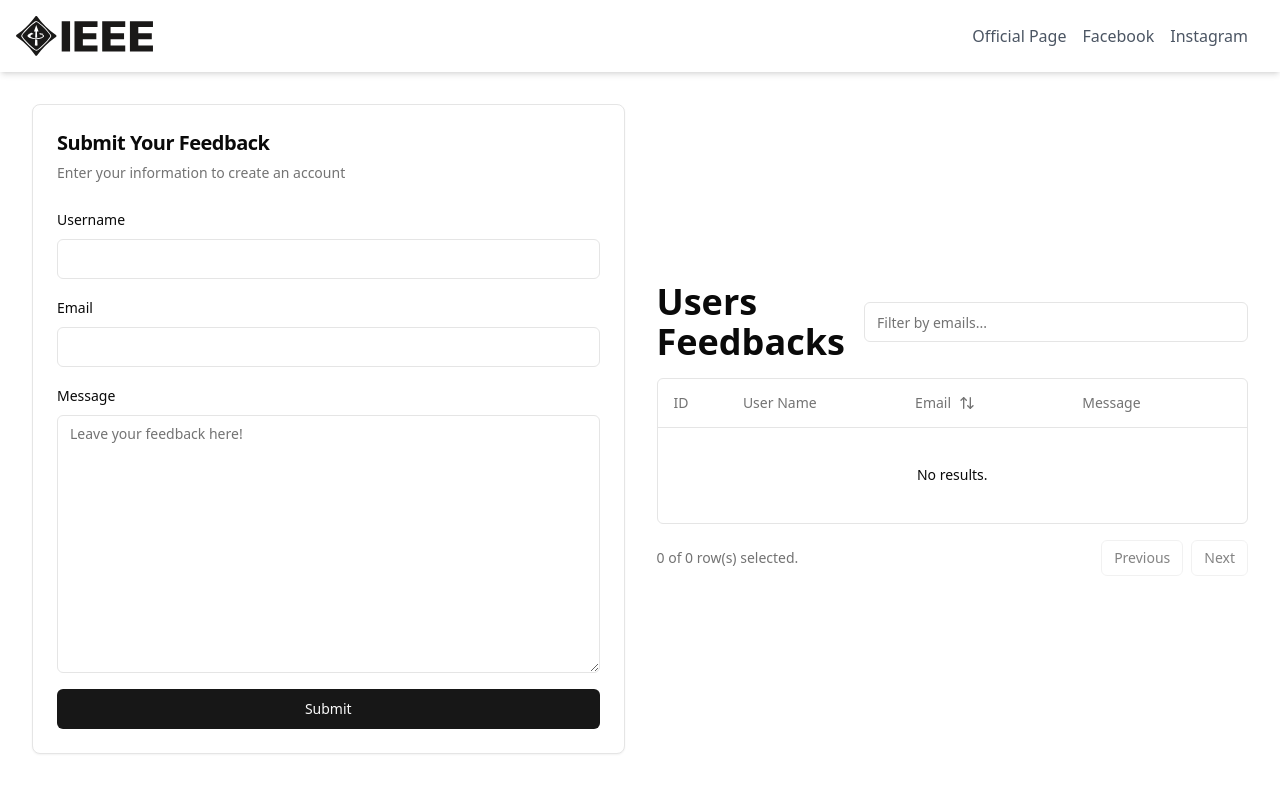
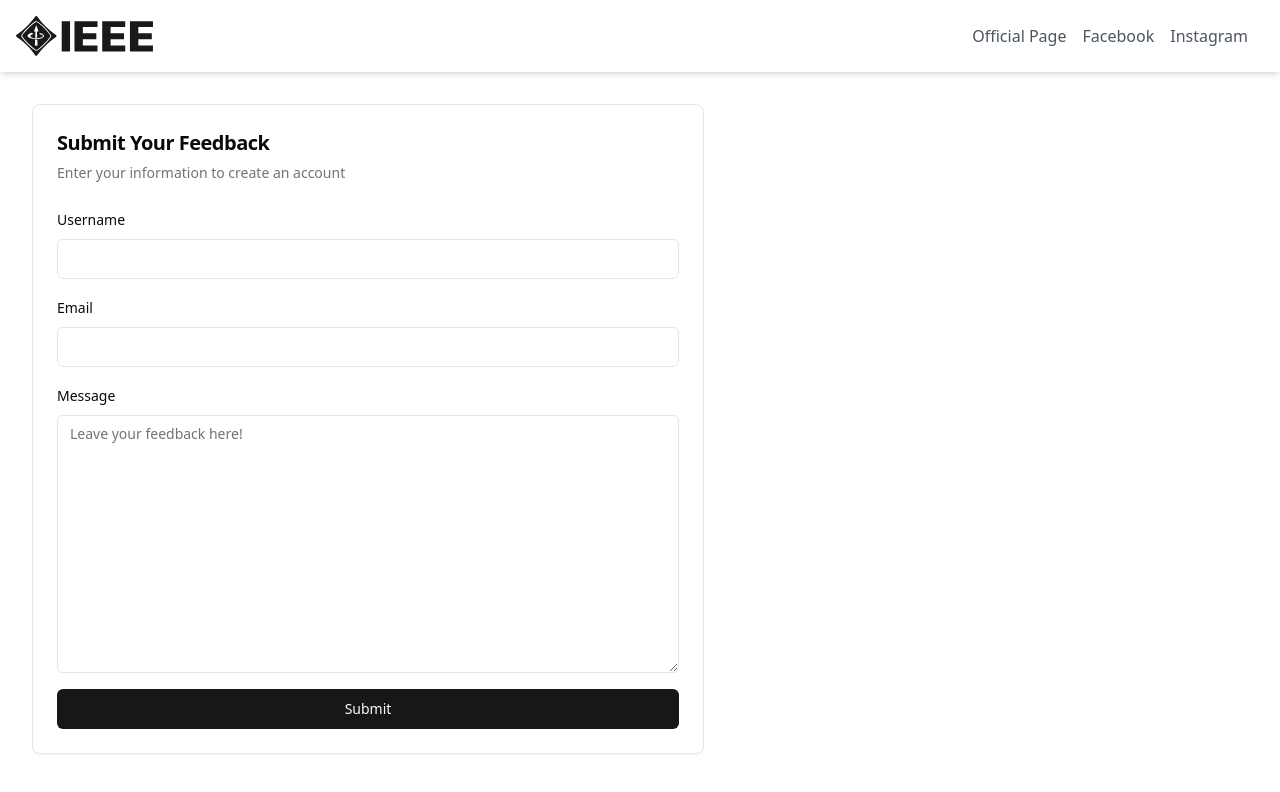
Before and after one commit to AhmedHawater2003/IEEE-Feedback-Submission-Project, a React (Vite) app: page / in a window 1280 px wide. Shown: the top 792 px of the page. Built offline with nearby package versions, Linux system fonts and the light colour scheme.

Commit message:
refactor: Move the form into another file and add proper naming

```diff
--- a/src/App.tsx
+++ b/src/App.tsx
@@ -1,73 +1,37 @@
-import { Button } from "@/components/ui/button";
-import {
-  Card,
-  CardContent,
-  CardDescription,
-  CardHeader,
-  CardTitle,
-} from "@/components/ui/card";
-import {
-  Form,
-  FormControl,
-  FormField,
-  FormItem,
-  FormLabel,
-  FormMessage,
-} from "@/components/ui/form";
-import { Input } from "@/components/ui/input";
-import { zodResolver } from "@hookform/resolvers/zod";
+import FeedbackForm from "@/components/feedback-form";
+import { FullFeedbackDialog } from "@/components/full-feedback-dialog";
+import Header from "@/components/header";
+import { Feedback } from "@/data/schemas";
 import { useState } from "react";
-import { useForm } from "react-hook-form";
-import { z } from "zod";
-import { Textarea } from "./components/ui/textarea";
-import { FeedbackDialog } from "./FullFeedbackDialog";
-import Header from "./Header";
-import { Feedback, TableData, formSchema } from "./lib/types";
-import { DataTableDemo } from "./Table";
 
 export default function App() {
-  const [data, setData] = useState<TableData[]>([]);
+  const [feedbacks, setFeedbacks] = useState<Feedback[]>([]);
   const [id, setId] = useState(1);
   const [isDialogOpen, setIsDialogOpen] = useState(false);
-  const [selectedFeedback, setSelectedFeedback] = useState<TableData | null>(
+  const [selectedFeedback, setSelectedFeedback] = useState<Feedback | null>(
     null
   );
 
-  const handleViewFeedback = (feedback: TableData) => {
+  const handleViewFullFeedback = (feedback: Feedback) => {
     setSelectedFeedback(feedback);
     setIsDialogOpen(true);
   };
 
-  function handleDelete(id: number) {
-    setData((prevData) => prevData.filter((item) => item.id !== id));
+  function handleDeleteFeedback(id: number) {
+    setFeedbacks((prevData) => prevData.filter((item) => item.id !== id));
   }
 
-  function handleAdd(feedback: Feedback) {
-    setData((prevData) => [...prevData, { ...feedback, id: id }]);
+  function handleAddFeedback(feedback: Feedback) {
+    setFeedbacks((prevData) => [...prevData, { ...feedback, id: id }]);
     setId((prevId) => prevId + 1);
   }
   return (
     <>
       <Header />
       <div className="flex flex-col md:flex-row items-center gap-8 p-8">
-        <Card className="w-full max-w-md sm:max-w-lg md:max-w-xl lg:max-w-2xl">
-          <CardHeader>
-            <CardTitle className="text-xl">Submit Your Feedback</CardTitle>
-            <CardDescription>
-              Enter your information to create an account
-            </CardDescription>
-          </CardHeader>
-          <CardContent>
-            <ProfileForm addNewEntry={handleAdd} />
-          </CardContent>
-        </Card>
-        <DataTableDemo
-          data={data}
-          viewFeedback={handleViewFeedback}
-          deleteFeedback={handleDelete}
-        />
+        <FeedbackForm onAddFeedback={handleAddFeedback} />
         {selectedFeedback && (
-          <FeedbackDialog
+          <FullFeedbackDialog
             isOpen={isDialogOpen}
             onClose={() => setIsDialogOpen(false)}
             feedback={selectedFeedback}
@@ -77,76 +41,3 @@ export default function App() {
     </>
   );
 }
-
-function ProfileForm({
-  addNewEntry,
-}: {
-  addNewEntry: (entry: Feedback) => void;
-}) {
-  const form = useForm<z.infer<typeof formSchema>>({
-    resolver: zodResolver(formSchema),
-    defaultValues: {
-      name: "",
-      email: "",
-      message: "",
-    },
-  });
-
-  function onSubmit(values: Feedback) {
-    addNewEntry(values);
-    form.reset();
-  }
-
-  return (
-    <Form {...form}>
-      <form onSubmit={form.handleSubmit(onSubmit)} className="space-y-4">
-        <FormField
-          control={form.control}
-          name="name"
-          render={({ field }) => (
-            <FormItem>
-              <FormLabel>Username</FormLabel>
-              <FormControl>
-                <Input {...field} />
-              </FormControl>
-              <FormMessage />
-            </FormItem>
-          )}
-        />
-        <FormField
-          control={form.control}
-          name="email"
-          render={({ field }) => (
-            <FormItem>
-              <FormLabel>Email</FormLabel>
-              <FormControl>
-                <Input {...field} />
-              </FormControl>
-              <FormMessage />
-            </FormItem>
-          )}
-        />
-        <FormField
-          control={form.control}
-          name="message"
-          render={({ field }) => (
-            <FormItem>
-              <FormLabel>Message</FormLabel>
-              <FormControl>
-                <Textarea
-                  {...field}
-                  placeholder="Leave your feedback here!"
-                  rows={12}
-                />
-              </FormControl>
-              <FormMessage />
-            </FormItem>
-          )}
-        />
-        <Button type="submit" className="w-full">
-          Submit
-        </Button>
-      </form>
-    </Form>
-  );
-}
--- /dev/null
+++ b/src/components/columns.tsx
@@ -0,0 +1,48 @@
+import { Feedback } from "@/data/schemas";
+import { ColumnDef } from "@tanstack/react-table";
+import { ArrowUpDown } from "lucide-react";
+import DataTableRowsActions from "./data-table-row-actions";
+import { Button } from "./ui/button";
+
+export const columns: ColumnDef<Feedback>[] = [
+  {
+    accessorKey: "id",
+    header: "ID",
+    cell: ({ row }) => <div className="capitalize">{row.getValue("id")}</div>,
+  },
+
+  {
+    accessorKey: "name",
+    header: "User Name",
+    cell: ({ row }) => <div className="capitalize">{row.getValue("name")}</div>,
+  },
+  {
+    accessorKey: "email",
+    header: ({ column }) => {
+      return (
+        <Button
+          variant="ghost"
+          onClick={() => column.toggleSorting(column.getIsSorted() === "asc")}
+        >
+          Email
+          <ArrowUpDown className="ml-2 h-4 w-4" />
+        </Button>
+      );
+    },
+    cell: ({ row }) => <div className="lowercase">{row.getValue("email")}</div>,
+  },
+  {
+    accessorKey: "message",
+    header: "Message",
+    cell: ({ row }) => (
+      <div className="truncate max-w-lg">{row.getValue("message")}</div>
+    ),
+  },
+  {
+    id: "actions",
+    enableHiding: false,
+    cell: () => {
+      return <DataTableRowsActions />;
+    },
+  },
+];
--- a/src/Actions.tsx
+++ b/src/components/data-table-row-actions.tsx
@@ -10,7 +10,7 @@ import {
   DropdownMenuTrigger,
 } from "@/components/ui/dropdown-menu";
 
-function Actions() {
+function DataTableRowsActions() {
   return (
     <DropdownMenu>
       <DropdownMenuTrigger asChild>
@@ -30,4 +30,4 @@ function Actions() {
   );
 }
 
-export default Actions;
+export default DataTableRowsActions;
--- /dev/null
+++ b/src/components/feedback-form.tsx
@@ -0,0 +1,109 @@
+import { Feedback, feedbackSchema } from "@/data/schemas";
+import { zodResolver } from "@hookform/resolvers/zod";
+import { useForm } from "react-hook-form";
+import { z } from "zod";
+
+import { Button } from "./ui/button";
+import {
+  Card,
+  CardContent,
+  CardDescription,
+  CardHeader,
+  CardTitle,
+} from "./ui/card";
+import {
+  Form,
+  FormControl,
+  FormField,
+  FormItem,
+  FormLabel,
+  FormMessage,
+} from "./ui/form";
+import { Input } from "./ui/input";
+import { Textarea } from "./ui/textarea";
+
+function FeedbackForm({
+  onAddFeedback,
+}: {
+  onAddFeedback: (entry: Feedback) => void;
+}) {
+  const form = useForm<z.infer<typeof feedbackSchema>>({
+    resolver: zodResolver(feedbackSchema),
+    defaultValues: {
+      name: "",
+      email: "",
+      message: "",
+    },
+  });
+
+  function onSubmit(values: Feedback) {
+    onAddFeedback(values);
+    console.log("Feedback submitted", values);
+    form.reset();
+  }
+
+  return (
+    <Card className="w-full max-w-md sm:max-w-lg md:max-w-xl lg:max-w-2xl">
+      <CardHeader>
+        <CardTitle className="text-xl">Submit Your Feedback</CardTitle>
+        <CardDescription>
+          Enter your information to create an account
+        </CardDescription>
+      </CardHeader>
+      <CardContent>
+        <Form {...form}>
+          <form onSubmit={form.handleSubmit(onSubmit)} className="space-y-4">
+            <FormField
+              control={form.control}
+              name="name"
+              render={({ field }) => (
+                <FormItem>
+                  <FormLabel>Username</FormLabel>
+                  <FormControl>
+                    <Input {...field} />
+                  </FormControl>
+                  <FormMessage />
+                </FormItem>
+              )}
+            />
+            <FormField
+              control={form.control}
+              name="email"
+              render={({ field }) => (
+                <FormItem>
+                  <FormLabel>Email</FormLabel>
+                  <FormControl>
+                    <Input {...field} />
+                  </FormControl>
+                  <FormMessage />
+                </FormItem>
+              )}
+            />
+            <FormField
+              control={form.control}
+              name="message"
+              render={({ field }) => (
+                <FormItem>
+                  <FormLabel>Message</FormLabel>
+                  <FormControl>
+                    <Textarea
+                      {...field}
+                      placeholder="Leave your feedback here!"
+                      rows={12}
+                    />
+                  </FormControl>
+                  <FormMessage />
+                </FormItem>
+              )}
+            />
+            <Button type="submit" className="w-full">
+              Submit
+            </Button>
+          </form>
+        </Form>
+      </CardContent>
+    </Card>
+  );
+}
+
+export default FeedbackForm;
--- a/src/Table.tsx
+++ b/src/components/feedback-list.tsx
@@ -1,5 +1,5 @@
+import { columns } from "@/components/columns";
 import {
-  ColumnDef,
   ColumnFiltersState,
   SortingState,
   VisibilityState,
@@ -10,17 +10,7 @@ import {
   getSortedRowModel,
   useReactTable,
 } from "@tanstack/react-table";
-import { ArrowUpDown, MoreHorizontal } from "lucide-react";
 import * as React from "react";
-
-import {
-  DropdownMenu,
-  DropdownMenuContent,
-  DropdownMenuItem,
-  DropdownMenuLabel,
-  DropdownMenuSeparator,
-  DropdownMenuTrigger,
-} from "@/components/ui/dropdown-menu";
 
 import { Button } from "@/components/ui/button";
 import { Input } from "@/components/ui/input";
@@ -32,86 +22,17 @@ import {
   TableHeader,
   TableRow,
 } from "@/components/ui/table";
-import { TableData } from "./lib/types";
+import { Feedback } from "../data/schemas";
 
-export function DataTableDemo({
+export function FeedbackList({
   data,
   viewFeedback,
   deleteFeedback,
 }: {
-  data: TableData[];
-  viewFeedback: (feedback: TableData) => void;
+  data: Feedback[];
+  viewFeedback: (feedback: Feedback) => void;
   deleteFeedback: (id: number) => void;
 }) {
-  const columns: ColumnDef<TableData>[] = [
-    {
-      accessorKey: "id",
-      header: "ID",
-      cell: ({ row }) => <div className="capitalize">{row.getValue("id")}</div>,
-    },
-
-    {
-      accessorKey: "name",
-      header: "User Name",
-      cell: ({ row }) => (
-        <div className="capitalize">{row.getValue("name")}</div>
-      ),
-    },
-    {
-      accessorKey: "email",
-      header: ({ column }) => {
-        return (
-          <Button
-            variant="ghost"
-            onClick={() => column.toggleSorting(column.getIsSorted() === "asc")}
-          >
-            Email
-            <ArrowUpDown className="ml-2 h-4 w-4" />
-          </Button>
-        );
-      },
-      cell: ({ row }) => (
-        <div className="lowercase">{row.getValue("email")}</div>
-      ),
-    },
-    {
-      accessorKey: "message",
-      header: "Message",
-      cell: ({ row }) => (
-        <div className="capitalize truncate max-w-lg">
-          {row.getValue("message")}
-        </div>
-      ),
-    },
-    {
-      id: "actions",
-      enableHiding: false,
-      cell: ({ row }) => {
-        const data = row.original;
-        return (
-          <DropdownMenu>
-            <DropdownMenuTrigger asChild>
-              <Button variant="ghost" className="h-8 w-8 p-0">
-                <span className="sr-only">Open menu</span>
-                <MoreHorizontal className="h-4 w-4" />
-              </Button>
-            </DropdownMenuTrigger>
-            <DropdownMenuContent align="end">
-              <DropdownMenuLabel>Actions</DropdownMenuLabel>
-              <DropdownMenuItem onClick={() => viewFeedback(data)}>
-                View Full Feedback
-              </DropdownMenuItem>
-              <DropdownMenuSeparator />
-              <DropdownMenuItem onClick={() => deleteFeedback(data.id)}>
-                Delete Feedback
-              </DropdownMenuItem>
-            </DropdownMenuContent>
-          </DropdownMenu>
-        );
-      },
-    },
-  ];
-
   const [sorting, setSorting] = React.useState<SortingState>([]);
   const [columnFilters, setColumnFilters] = React.useState<ColumnFiltersState>(
     []
--- a/src/FullFeedbackDialog.tsx
+++ b/src/components/full-feedback-dialog.tsx
@@ -7,15 +7,15 @@ import {
   DialogTitle,
 } from "@/components/ui/dialog";
 import { ScrollArea } from "@/components/ui/scroll-area";
-import { TableData } from "./lib/types";
+import { Feedback } from "@/data/schemas";
 
 interface FeedbackDialogProps {
   isOpen: boolean;
   onClose: () => void;
-  feedback: TableData;
+  feedback: Feedback;
 }
 
-export function FeedbackDialog({
+export function FullFeedbackDialog({
   isOpen,
   onClose,
   feedback,
--- a/src/lib/types.ts
+++ b/src/data/schemas.ts
@@ -1,5 +1,7 @@
 import { z } from "zod";
-export const formSchema = z.object({
+
+export const feedbackSchema = z.object({
+  id: z.number().optional(),
   name: z.string().min(2, {
     message: "Username must be at least 2 characters.",
   }),
@@ -10,9 +12,4 @@ export const formSchema = z.object({
   }),
 });
 
-export const tableSchema = formSchema.extend({
-  id: z.number(),
-});
-
-export type Feedback = z.infer<typeof formSchema>;
-export type TableData = z.infer<typeof tableSchema>;
+export type Feedback = z.infer<typeof feedbackSchema>;
```
Also changed, not shown: src/components/header.tsx (renamed from src/Header.tsx).
